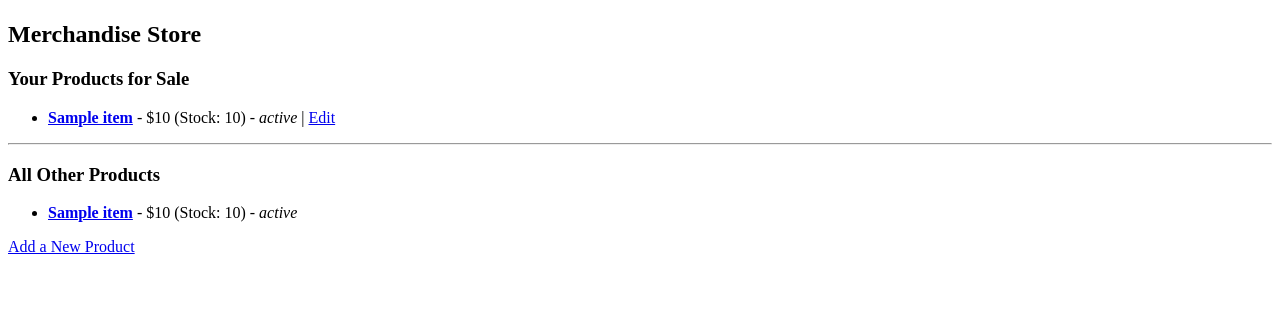
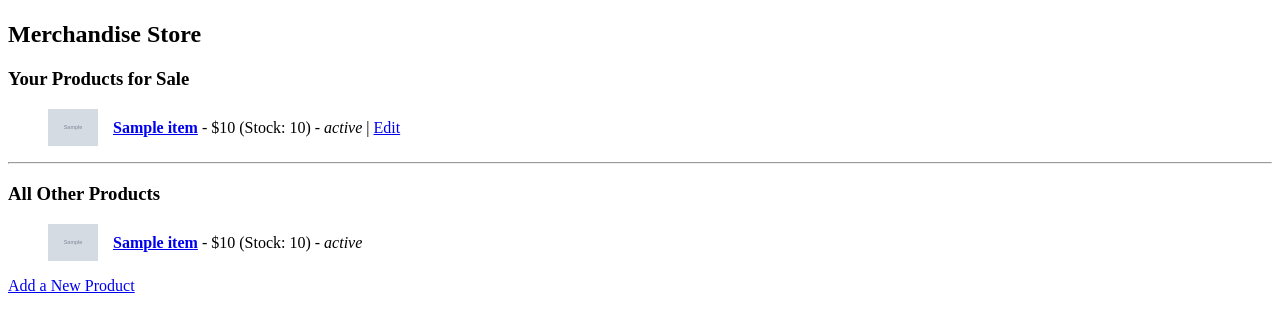
Before and after one commit to seandominicyap-cpu/commongrounds-E-6, a Django app: template commongrounds/merchstore/templates/merchstore/item_list.html in a window 1280 px wide. Shown: the part 98-430 px from the top of the page. Run offline with Django 5.2, Linux system fonts and the light colour scheme; the template is opened without the code that fills it: most values are stand-ins (such as "Sample title", 1, 10 or a date in 2020); grey boxes marked "Sample" are stand-in pictures.

Commit message:
updated detail and list view to include images

```diff
--- a/commongrounds/merchstore/templates/merchstore/item_detail.html
+++ b/commongrounds/merchstore/templates/merchstore/item_detail.html
@@ -1,5 +1,11 @@
 {% extends "base.html" %} {% block title %}{{ product.name }}{% endblock %} {% block body %}
 <h2>{{ product.name }}</h2>
+
+{% if product.product_image %}
+<div class="product-image-container" style="margin-bottom: 20px">
+    <img src="{{ product.product_image.url }}" alt="{{ product.name }}" style="max-width: 300px" />
+</div>
+{% endif %}
 
 <p>
     <strong>Category:</strong>
--- a/commongrounds/merchstore/templates/merchstore/item_list.html
+++ b/commongrounds/merchstore/templates/merchstore/item_list.html
@@ -5,12 +5,17 @@
 <h3>Your Products for Sale</h3>
 <ul>
     {% for item in user_products %}
-    <li>
+    <li style="margin-bottom: 15px; display: flex; align-items: center; gap: 15px">
+        {% if item.product_image %}
+        <img src="{{ item.product_image.url }}" alt="{{ item.name }}" style="width: 50px" />
+        {% endif %}
+        <div>
             <strong><a href="{{ item.get_absolute_url }}">{{ item.name }}</a></strong>
             - ${{ item.price }} (Stock: {{ item.stock }}) -
             <em>{{ item.status }}</em>
             |
             <a href="{% url 'merchstore:item_edit' item.pk %}">Edit</a>
+        </div>
     </li>
     {% empty %}
     <li>No products posted yet.</li>
@@ -23,10 +28,15 @@
 <h3>All Other Products</h3>
 <ul>
     {% for item in all_products %}
-    <li>
+    <li style="margin-bottom: 15px; display: flex; align-items: center; gap: 15px">
+        {% if item.product_image %}
+        <img src="{{ item.product_image.url }}" alt="{{ item.name }}" style="width: 50px" />
+        {% endif %}
+        <div>
             <strong><a href="{{ item.get_absolute_url }}">{{ item.name }}</a></strong>
             - ${{ item.price }} (Stock: {{ item.stock }}) -
             <em>{{ item.status }}</em>
+        </div>
     </li>
     {% empty %}
     <li>No other products available right now.</li>
```
Lines whose indentation alone changed are shown as unchanged.
